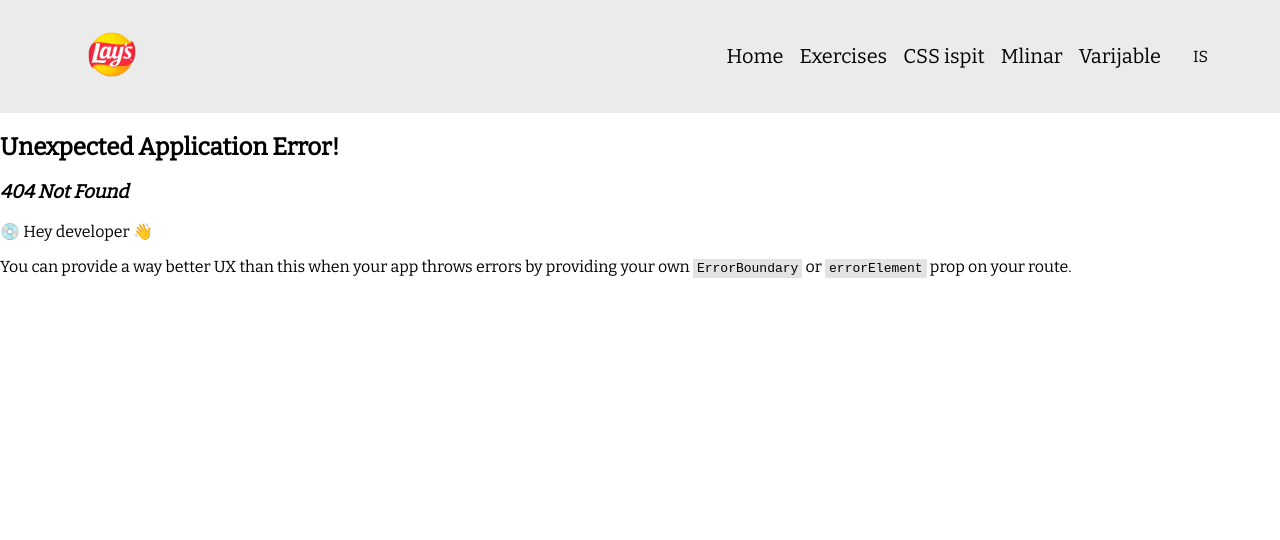
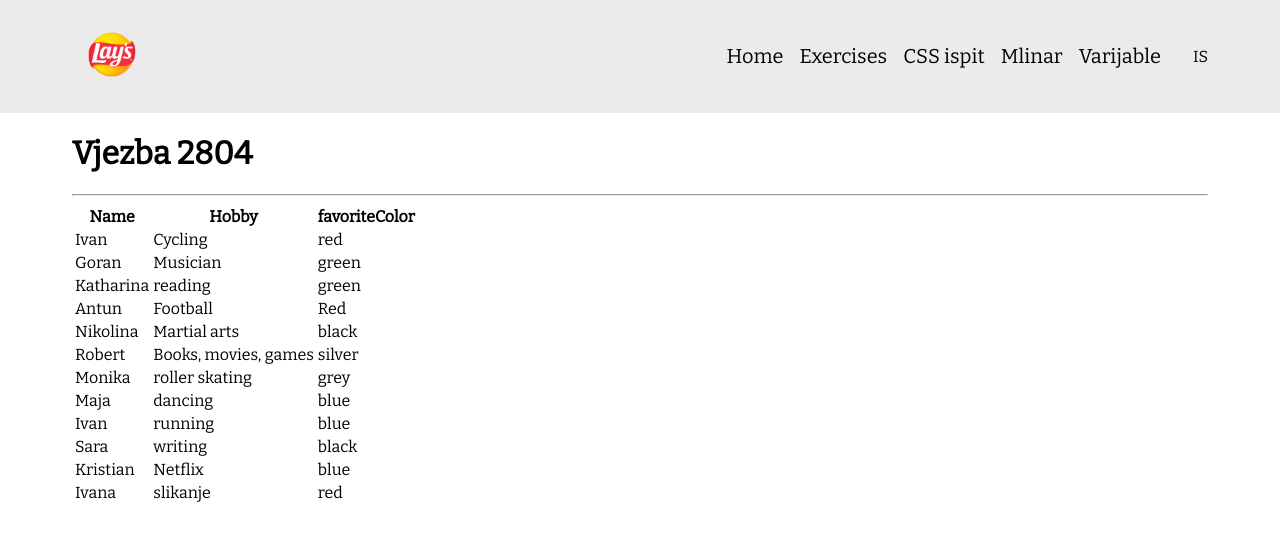
Before and after one commit to algebra-isakoman/react-app, a React (Vite) app: page /vjezba2804 in a window 1280 px wide. Before the commit this address had no page. Shown: the top 540 px of the page. Built offline with nearby package versions, Linux system fonts and the light colour scheme.

Commit message:
add new exercises

```diff
--- a/src/App.tsx
+++ b/src/App.tsx
@@ -7,6 +7,7 @@
 import Petlje from "./pages/petlje";
 import Varijable from "./pages/varijable";
 import Vjezba2604 from "./pages/vjezba2604";
+import Vjezba2804 from "./pages/vjezba2804";
 
 import "./styles/styles.scss";
 
@@ -40,6 +41,10 @@
       path: "/vjezba2604",
       element: <Vjezba2604 />,
     },
+    {
+      path: "/vjezba2804",
+      element: <Vjezba2804 />,
+    },
   ]);
 
   return (
--- a/src/pages/home.tsx
+++ b/src/pages/home.tsx
@@ -11,6 +11,9 @@
           <li>
             <a href="/vjezba2604">Vjezba 2604</a>
           </li>
+          <li>
+            <a href="/vjezba2804">Vjezba 2804</a>
+          </li>
         </ul>
       </div>
     </div>
--- a/src/pages/vjezba2604.tsx
+++ b/src/pages/vjezba2604.tsx
@@ -53,7 +53,6 @@
   };
 
   const recenica = `Ja imam predobar auto koji je ${car.marka} ${car.model} i ide ${car.maxBrzina} na sat. U njega točim ${car.tipMotora} i stopi se s travom jer mu je boja ${car.boja}.`;
-
   const printValue = (key: string) => {
     return car[key];
   };
--- /dev/null
+++ b/src/pages/vjezba2804.tsx
@@ -0,0 +1,179 @@
+type GenderType = "male" | "female";
+
+type StudentType = {
+  name: string;
+  lastName: string;
+  age: number;
+  gender: GenderType;
+  height: number;
+  hobby: string;
+  employed: boolean;
+  favoriteColor: string;
+};
+
+const Vjezba2804 = () => {
+  const frontendRazred: StudentType[] = [
+    {
+      name: "Ivan",
+      lastName: "Sakoman",
+      age: 29,
+      gender: "male",
+      height: 183,
+      hobby: "Cycling",
+      employed: true,
+      favoriteColor: "red",
+    },
+    {
+      name: "Goran",
+      lastName: "Viljanac",
+      age: 19,
+      gender: "male",
+      height: 185,
+      hobby: "Musician",
+      employed: true,
+      favoriteColor: "green",
+    },
+    {
+      name: "Katharina",
+      lastName: "Zlosa",
+      age: 27,
+      gender: "female",
+      height: 180,
+      hobby: "reading",
+      employed: true,
+      favoriteColor: "green",
+    },
+    {
+      name: "Antun",
+      lastName: "Glumac",
+      age: 22,
+      gender: "male",
+      height: 185,
+      hobby: "Football",
+      employed: false,
+      favoriteColor: "Red",
+    },
+    {
+      name: "Nikolina",
+      lastName: "Kirčanski",
+      age: 40,
+      gender: "female",
+      height: 164,
+      hobby: "Martial arts",
+      employed: true,
+      favoriteColor: "black",
+    },
+    {
+      name: "Robert",
+      lastName: "Đujić",
+      age: 24,
+      gender: "male",
+      height: 182,
+      hobby: "Books, movies, games",
+      employed: false,
+      favoriteColor: "silver",
+    },
+    {
+      name: "Monika",
+      lastName: "Ivankovic",
+      age: 23,
+      gender: "female",
+      height: 164,
+      hobby: "roller skating",
+      employed: true,
+      favoriteColor: "grey",
+    },
+    {
+      name: "Maja",
+      lastName: "Juratovac",
+      age: 32,
+      gender: "female",
+      height: 169,
+      hobby: "dancing",
+      employed: true,
+      favoriteColor: "blue",
+    },
+    {
+      name: "Ivan",
+      lastName: "Puljić",
+      age: 25,
+      gender: "male",
+      height: 175,
+      hobby: "running",
+      employed: false,
+      favoriteColor: "blue",
+    },
+    {
+      name: "Sara",
+      lastName: "Cindric",
+      age: 24,
+      gender: "female",
+      height: 161,
+      hobby: "writing",
+      employed: false,
+      favoriteColor: "black",
+    },
+    {
+      name: "Kristian",
+      lastName: "Radoš",
+      age: 30,
+      gender: "male",
+      height: 188,
+      hobby: "Netflix",
+      employed: true,
+      favoriteColor: "blue",
+    },
+    {
+      name: "Ivana",
+      lastName: "Arbutina",
+      age: 42,
+      gender: "female",
+      height: 166,
+      hobby: "slikanje",
+      employed: false,
+      favoriteColor: "red",
+    },
+  ];
+
+  //1. Zadatak
+  //Pronađi sve osobe kojima ime počinje na slovo "M"
+  //Pronađi sve osobe koje su vislje od 160 a niže od 180
+  //Pronađi sve osobe kojima je najdraža boja "red"
+  //Pronađi sve osobe kojima prezime završava na "c" ili "ć"
+
+  //2. Zadatak
+  //Ispiši u tablicu sve članove razreda
+
+  //3. Zadatak
+  //Obojaj tekst "favoriteColor" u boju koja je napisana npr ako je favoriteColor: red, taj tekst u tablici treba biti crvene boje
+
+  return (
+    <div className="container">
+      <h1>Vjezba 2804</h1>
+      <hr />
+      <div>
+        <table>
+          <thead>
+            <tr>
+              <th>Name</th>
+              <th>Hobby</th>
+              <th>favoriteColor</th>
+            </tr>
+          </thead>
+          <tbody>
+            {frontendRazred.map((student) => {
+              return (
+                <tr>
+                  <td>{student.name}</td>
+                  <td>{student.hobby}</td>
+                  <td>{student.favoriteColor}</td>
+                </tr>
+              );
+            })}
+          </tbody>
+        </table>
+      </div>
+    </div>
+  );
+};
+export default Vjezba2804;
```
